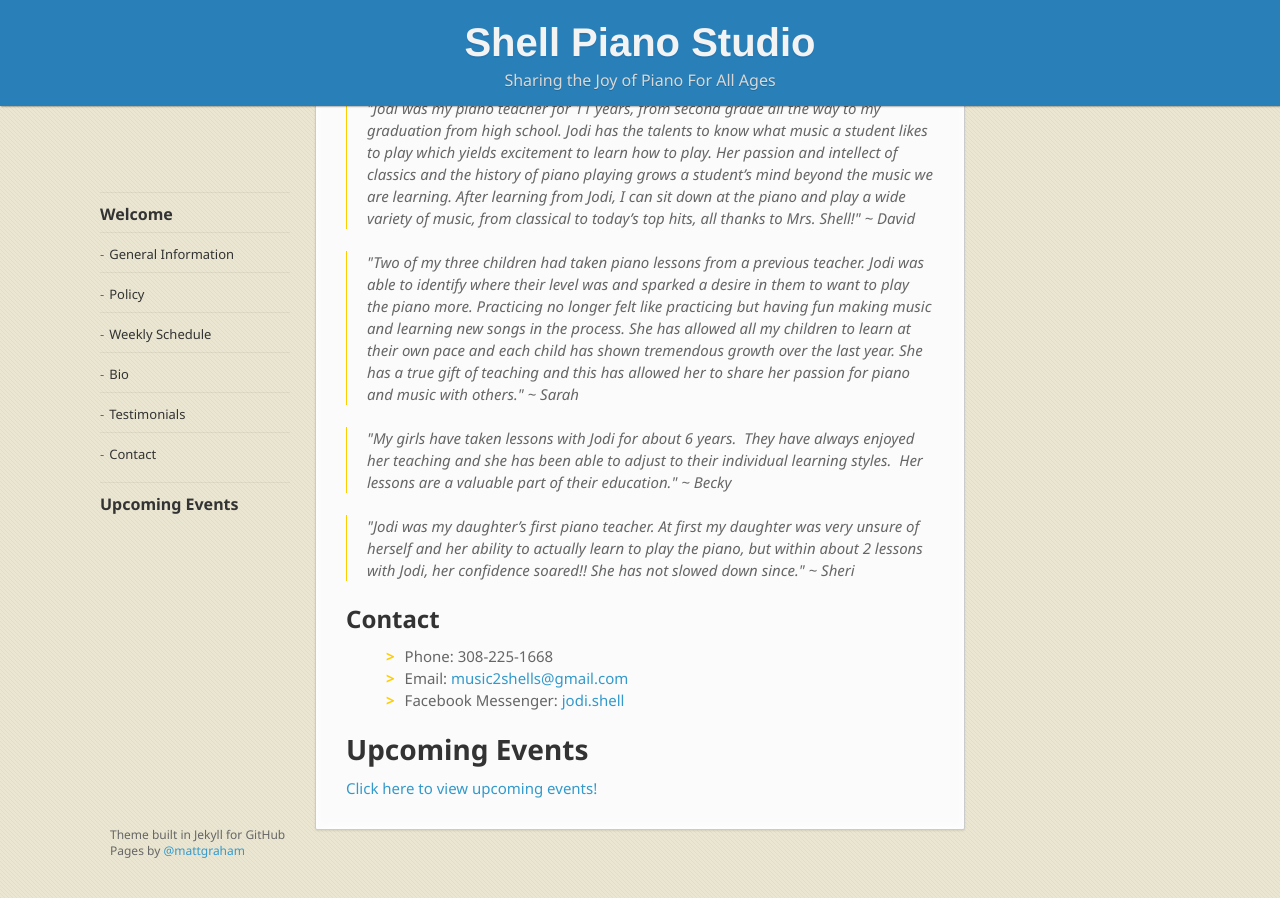
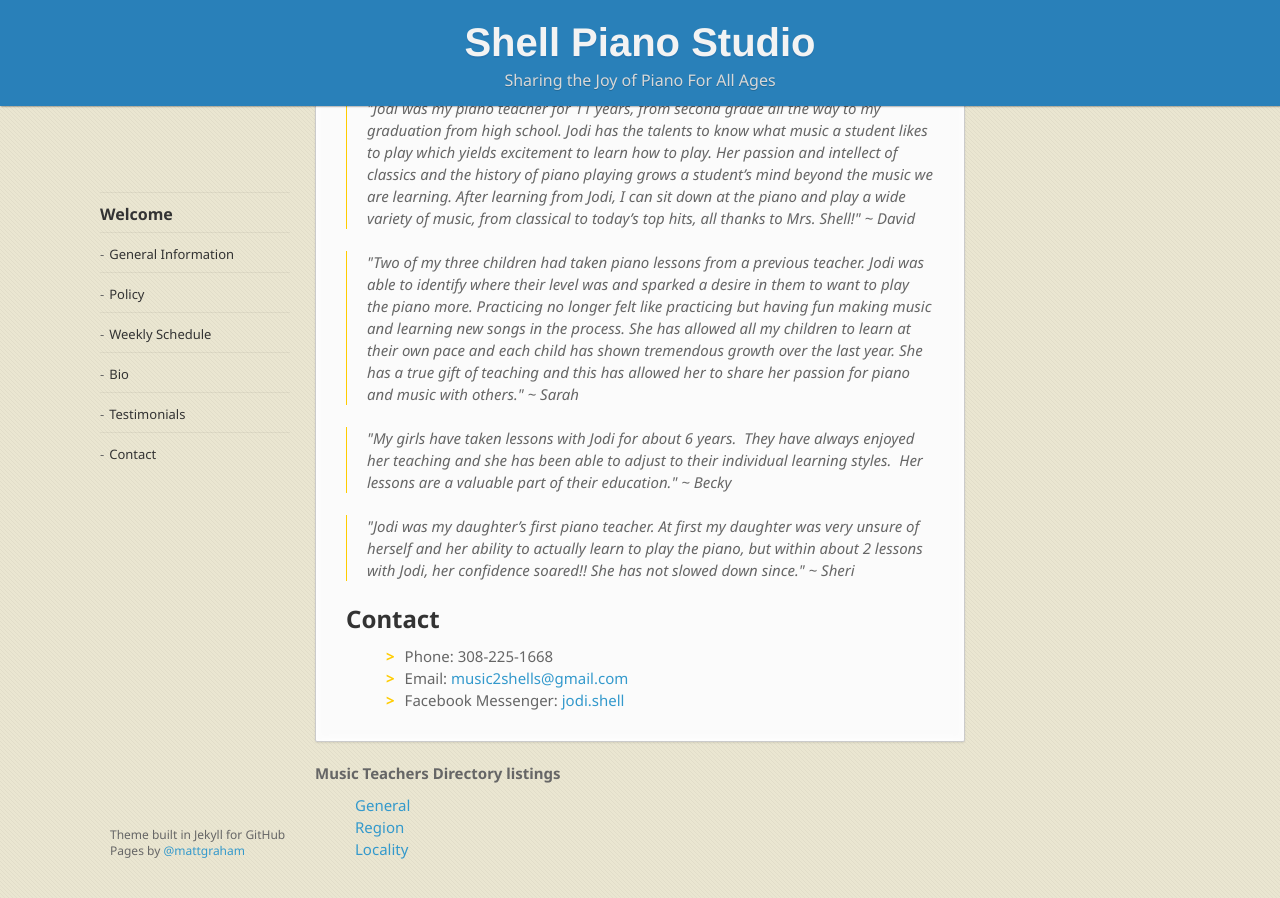
Before and after one commit to trentonshell/shellpiano, a Jekyll site: the page built from index.md, in a window 1280 px wide and 900 px high, scrolled down 2721 px. Built offline with Jekyll 4.4.1, drawn with Linux system fonts in a browser that asks for light colours; nearby versions of some CDN libraries; some web fonts are replaced; before the commit the page ends 3591 px from its top, so only the background shows below that; some of the changed text lies outside the part shown.

```diff
--- /dev/null
+++ b/_includes/directory-links.html
@@ -0,0 +1,6 @@
+<h4>Music Teachers Directory listings</h4>
+<ul>
+    <li> <a href="https://MusicTeachersDirectory.org">General</a> </li>
+    <li> <a href="https://MusicTeachersDirectory.org/USA/IA-Music-Private-Teachers-Iowa-Music-Private-Lessons">Region</a> </li>
+    <li> <a href="https://MusicTeachersDirectory.org/USA/IA/Northwood-Music-Teachers-Iowa-Music-Lessons">Locality</a> </li>
+</ul>
--- a/_layouts/home.html
+++ b/_layouts/home.html
@@ -5,7 +5,6 @@
     {% include page-nav.html %}
 
   <section>
-    <p><a href="/documents/UpcomingEvents.pdf">Click here to view upcoming events!</a></p>
 
     <h1>Welcome</h1>
     <p>The Shell Piano Studio offers both private and group lessons to students of all ages and abilities in the Northwood, Iowa area. </p>
@@ -82,12 +82,10 @@
     <li>Facebook Messenger: <a href="https://facebook.com/jodi.shell">jodi.shell</a></li>
     </ul>
 
-    <h1>Upcoming Events</h1>
-
-    <p><a href="/documents/UpcomingEvents.pdf">Click here to view upcoming events!</a></p>
-
     </section>
 
-	{{ content }}
+  {{ content }}
+
+  {% include directory-links.html %}
 
 {% include footer.html %}
```
Also changed, not shown: other parts of _layouts/home.html (+1 -0 lines), 3 other files.
